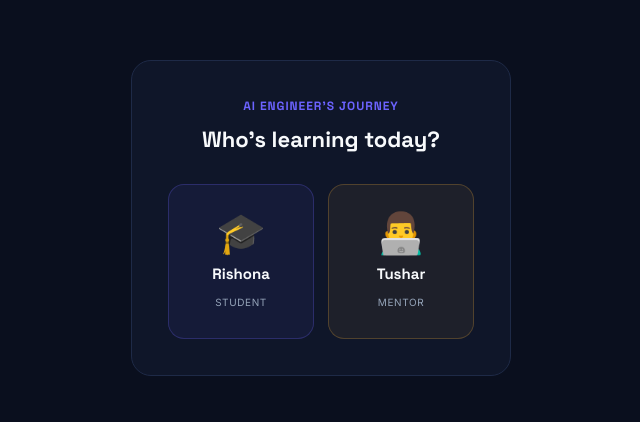
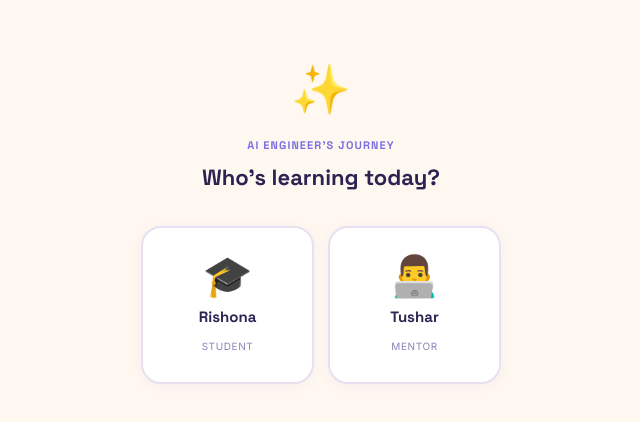
Before and after one commit to tusharchd29/ai-engineers-journey, a Next.js app: page /login in a window 1280 px wide. Shown: the part 182-604 px from the top of the page, without its empty margins (319-959 px from the left). Built offline with nearby package versions, Linux system fonts and the light colour scheme.

Commit message:
feat: pastel theme + robustness - src/app/login/page.tsx

```diff
--- a/src/app/login/page.tsx
+++ b/src/app/login/page.tsx
@@ -4,21 +4,21 @@ import { createClient } from '@/lib/supabase/client'
 import { useRouter } from 'next/navigation'
 
 const T = {
-  bg:     '#0A0F1E',
-  navy2:  '#0F1629',
-  navy3:  '#141B33',
-  border: '#1E2A47',
-  indigo: '#6C63FF',
-  indigoL:'#8B85FF',
-  slate:  '#94A3B8',
-  white:  '#F8FAFC',
-  amber:  '#E8A838',
-  emerald:'#10B981',
+  bg:      '#FFF8F0',
+  surface: '#FFFFFF',
+  surface2:'#F5F0FF',
+  border:  '#E8E0F0',
+  purple:  '#7C6FE0',
+  purpleL: '#A99EF0',
+  muted:   '#8B82B8',
+  text:    '#2D2352',
+  peach:   '#F59E6C',
+  mint:    '#5EC990',
 }
 
 const USERS = [
-  { name: 'Rishona', email: 'rishona.singla@aijengineers.in', emoji: '🎓', color: T.indigo,  role: 'student' },
-  { name: 'Tushar',  email: 'tusharchd29@gmail.com',           emoji: '👨‍💻', color: T.amber,   role: 'parent'  },
+  { name: 'Rishona', email: 'rishona.singla@aijengineers.in', emoji: '🎓', color: T.purple,  role: 'student' },
+  { name: 'Tushar',  email: 'tusharchd29@gmail.com',           emoji: '👨‍💻', color: T.peach,   role: 'parent'  },
 ]
 
 export default function LoginPage() {
@@ -39,7 +39,6 @@ export default function LoginPage() {
     if (next.length === 4) {
       setLoading(true)
       const sb = createClient()
-      // PIN is used as the password directly
       const { error: authError } = await sb.auth.signInWithPassword({
         email: user!.email,
         password: next,
@@ -70,17 +69,17 @@ export default function LoginPage() {
   if (selected === null) {
     return (
       <div style={styles.page}>
-        <div style={styles.card}>
-          <div style={{ marginBottom: 28, textAlign: 'center' }}>
-            <div style={{ fontSize: 12, fontWeight: 700, color: T.indigo, letterSpacing: '0.08em', fontFamily: '"Space Grotesk",sans-serif', marginBottom: 8 }}>
+        <div style={{ marginBottom: 32, textAlign: 'center' }}>
+          <div style={{ fontSize: 48, marginBottom: 12 }}>✨</div>
+          <div style={{ fontSize: 11, fontWeight: 700, color: T.purple, letterSpacing: '0.1em', fontFamily: '"Space Grotesk",sans-serif', marginBottom: 8 }}>
             AI ENGINEER&apos;S JOURNEY
           </div>
-            <div style={{ fontSize: 22, fontWeight: 700, color: T.white, fontFamily: '"Space Grotesk",sans-serif' }}>
+          <div style={{ fontSize: 22, fontWeight: 700, color: T.text, fontFamily: '"Space Grotesk",sans-serif' }}>
             Who&apos;s learning today?
           </div>
         </div>
 
-          <div style={{ display: 'flex', gap: 14 }}>
+        <div style={{ display: 'flex', gap: 14, width: '100%', maxWidth: 360 }}>
           {USERS.map((u, i) => (
             <button
               key={u.name}
@@ -88,33 +87,33 @@ export default function LoginPage() {
               style={{
                 flex: 1,
                 padding: '28px 16px',
-                  background: `${u.color}12`,
-                  border: `1.5px solid ${u.color}40`,
-                  borderRadius: 16,
+                background: T.surface,
+                border: `2px solid ${T.border}`,
+                borderRadius: 20,
                 cursor: 'pointer',
                 display: 'flex',
                 flexDirection: 'column',
                 alignItems: 'center',
                 gap: 10,
+                boxShadow: '0 2px 12px rgba(124,111,224,0.08)',
                 transition: 'all 0.15s',
               }}
               onMouseEnter={e => {
-                  (e.currentTarget as HTMLButtonElement).style.background = `${u.color}22`
-                  ;(e.currentTarget as HTMLButtonElement).style.borderColor = `${u.color}80`
+                (e.currentTarget as HTMLButtonElement).style.borderColor = u.color
+                ;(e.currentTarget as HTMLButtonElement).style.boxShadow = `0 4px 20px ${u.color}30`
               }}
               onMouseLeave={e => {
-                  (e.currentTarget as HTMLButtonElement).style.background = `${u.color}12`
-                  ;(e.currentTarget as HTMLButtonElement).style.borderColor = `${u.color}40`
+                (e.currentTarget as HTMLButtonElement).style.borderColor = T.border
+                ;(e.currentTarget as HTMLButtonElement).style.boxShadow = '0 2px 12px rgba(124,111,224,0.08)'
               }}
             >
               <div style={{ fontSize: 40, lineHeight: 1 }}>{u.emoji}</div>
-                <div style={{ fontSize: 15, fontWeight: 700, color: T.white, fontFamily: '"Space Grotesk",sans-serif' }}>{u.name}</div>
-                <div style={{ fontSize: 10, color: T.slate, textTransform: 'uppercase', letterSpacing: '0.06em' }}>
+              <div style={{ fontSize: 15, fontWeight: 700, color: T.text, fontFamily: '"Space Grotesk",sans-serif' }}>{u.name}</div>
+              <div style={{ fontSize: 10, color: T.muted, textTransform: 'uppercase', letterSpacing: '0.06em' }}>
                 {u.role === 'student' ? 'Student' : 'Mentor'}
               </div>
             </button>
           ))}
-          </div>
         </div>
       </div>
     )
@@ -129,10 +128,10 @@ export default function LoginPage() {
         {/* Header */}
         <div style={{ textAlign: 'center', marginBottom: 28 }}>
           <div style={{ fontSize: 36, marginBottom: 8 }}>{user!.emoji}</div>
-          <div style={{ fontSize: 18, fontWeight: 700, color: T.white, fontFamily: '"Space Grotesk",sans-serif' }}>
+          <div style={{ fontSize: 18, fontWeight: 700, color: T.text, fontFamily: '"Space Grotesk",sans-serif' }}>
             Hi, {user!.name}
           </div>
-          <div style={{ fontSize: 12, color: T.slate, marginTop: 4 }}>Enter your 4-digit PIN</div>
+          <div style={{ fontSize: 12, color: T.muted, marginTop: 4 }}>Enter your 4-digit PIN</div>
         </div>
 
         {/* PIN dots */}
@@ -154,7 +153,7 @@ export default function LoginPage() {
 
         {/* Error */}
         {error && (
-          <div style={{ marginBottom: 16, padding: '10px 14px', background: '#EF444415', border: '1px solid #EF444430', borderRadius: 8, fontSize: 13, color: '#EF4444', textAlign: 'center' }}>
+          <div style={{ marginBottom: 16, padding: '10px 14px', background: '#F2717115', border: '1px solid #F2717130', borderRadius: 8, fontSize: 13, color: '#F27171', textAlign: 'center' }}>
             {error}
           </div>
         )}
@@ -171,20 +170,20 @@ export default function LoginPage() {
               {d}
             </button>
           ))}
-          {/* Bottom row: back arrow, 0, delete */}
-          <button onClick={handleBack} disabled={loading} style={{ ...numBtn(T.slate, loading), fontSize: 16, color: T.slate }}>
+          {/* Bottom row */}
+          <button onClick={handleBack} disabled={loading} style={{ ...numBtn(T.muted, loading), fontSize: 16, color: T.muted }}>
             ←
           </button>
           <button onClick={() => handleDigit('0')} disabled={loading} style={numBtn(user!.color, loading)}>
             0
           </button>
-          <button onClick={handleDelete} disabled={pin.length === 0 || loading} style={{ ...numBtn(T.slate, loading), fontSize: 16, color: T.slate }}>
+          <button onClick={handleDelete} disabled={pin.length === 0 || loading} style={{ ...numBtn(T.muted, loading), fontSize: 16, color: T.muted }}>
             ⌫
           </button>
         </div>
 
         {loading && (
-          <div style={{ textAlign: 'center', fontSize: 12, color: T.slate }}>Signing in…</div>
+          <div style={{ textAlign: 'center', fontSize: 12, color: T.muted }}>Signing in…</div>
         )}
       </div>
     </div>
@@ -194,10 +193,10 @@ export default function LoginPage() {
 function numBtn(color: string, disabled: boolean): React.CSSProperties {
   return {
     padding: '16px 0',
-    background: T.navy3,
-    border: `1px solid ${T.border}`,
-    borderRadius: 10,
-    color: T.white,
+    background: '#F5F0FF',
+    border: `1px solid #E8E0F0`,
+    borderRadius: 12,
+    color: '#2D2352',
     fontSize: 20,
     fontWeight: 600,
     fontFamily: '"Space Grotesk",sans-serif',
@@ -210,17 +209,20 @@ function numBtn(color: string, disabled: boolean): React.CSSProperties {
 const styles: Record<string, React.CSSProperties> = {
   page: {
     minHeight: '100vh',
-    background: T.bg,
+    background: '#FFF8F0',
     display: 'flex',
+    flexDirection: 'column',
     alignItems: 'center',
     justifyContent: 'center',
     fontFamily: 'Inter,sans-serif',
+    padding: 24,
   },
   card: {
     width: 380,
-    background: T.navy2,
-    border: `1px solid ${T.border}`,
-    borderRadius: 20,
+    background: '#FFFFFF',
+    border: '1px solid #E8E0F0',
+    borderRadius: 24,
     padding: 36,
+    boxShadow: '0 4px 24px rgba(124,111,224,0.10)',
   },
 }
```
Lines whose indentation alone changed are shown as unchanged.
